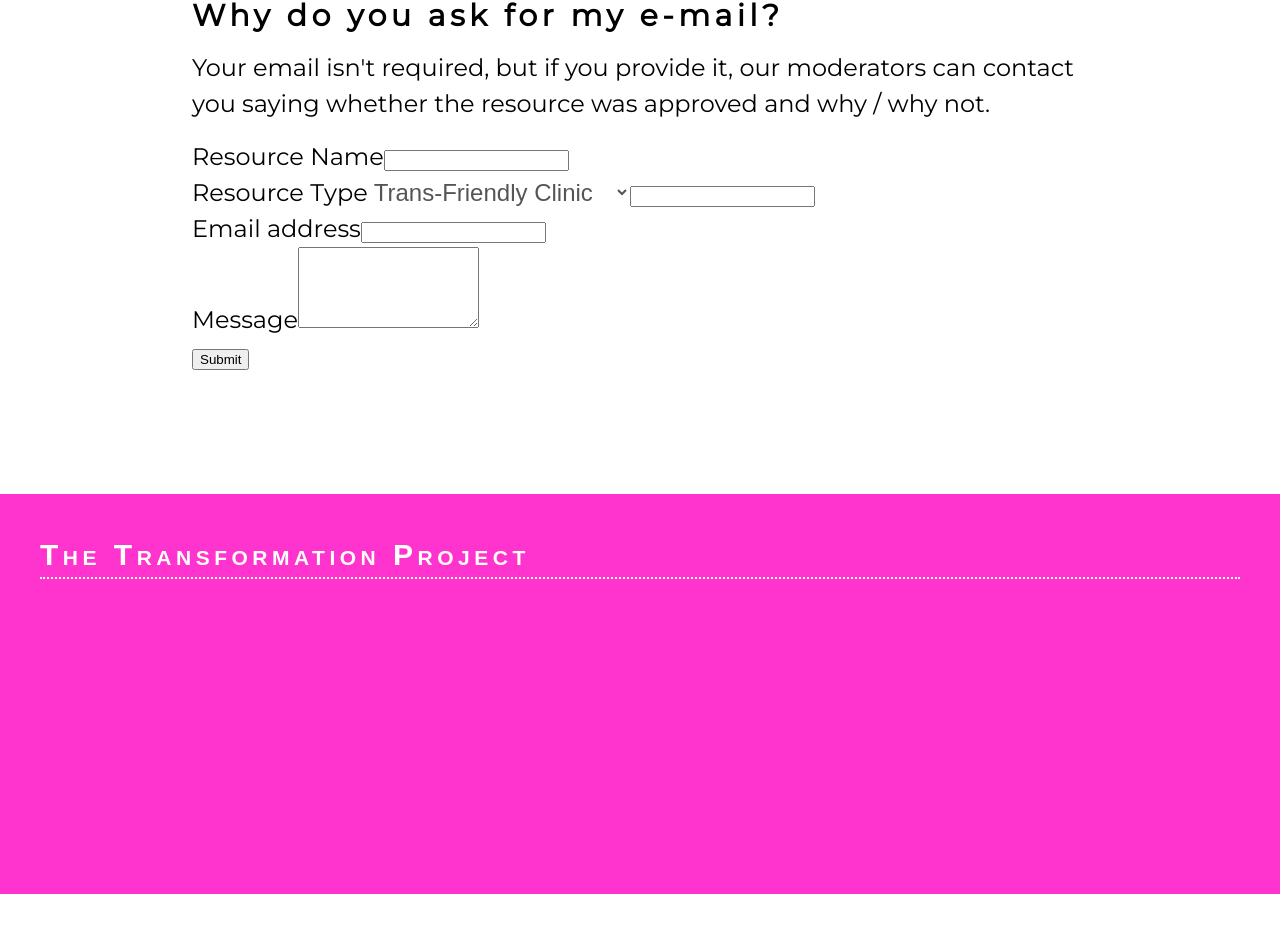
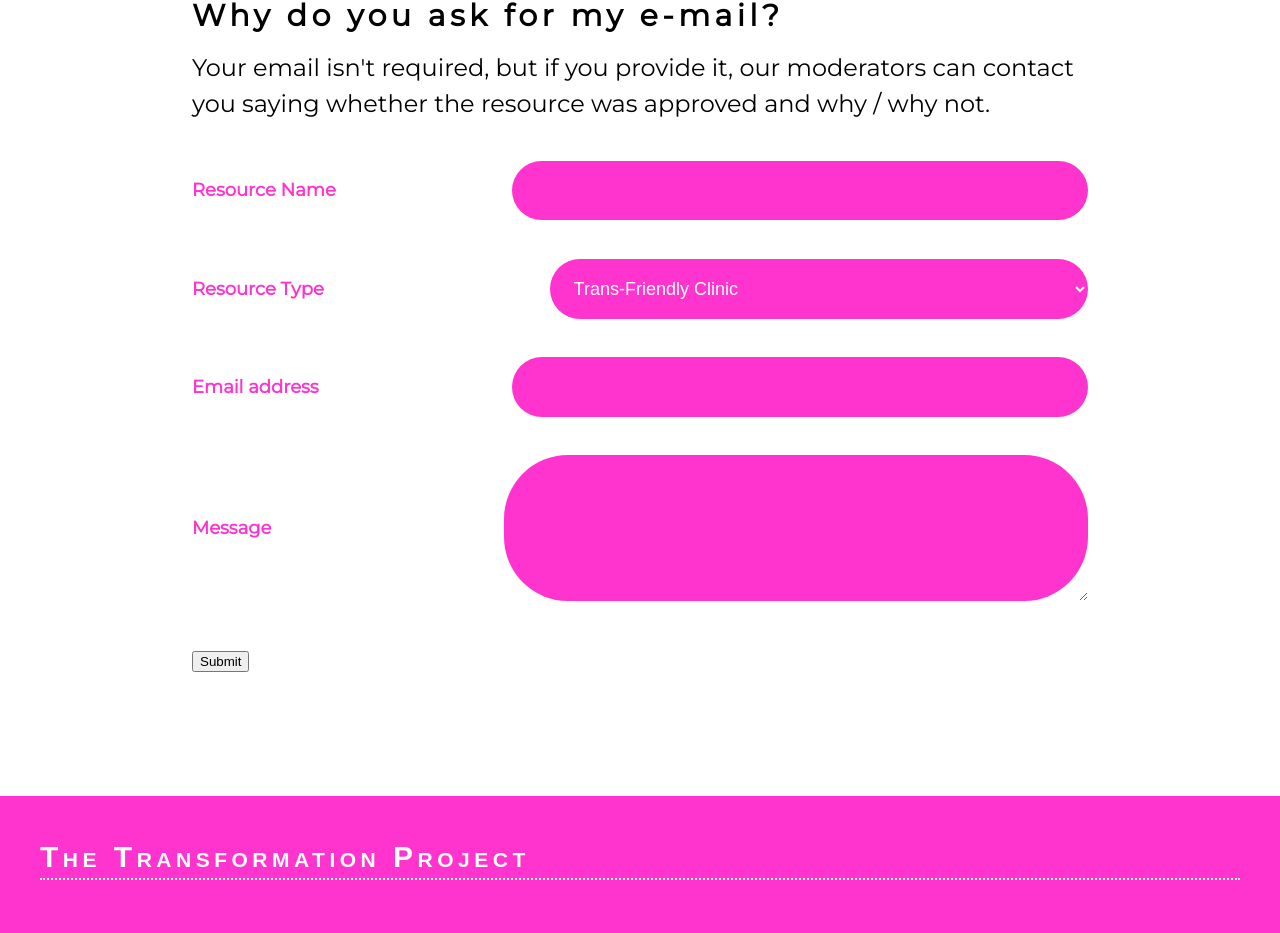
Before and after one commit to themarkfullton/transformation-app-v2, a React (Create React App) app: page /suggest in a window 1280 px wide. Shown: the part 868-1801 px from the top of the page. Before the commit the page ends 1762 px from the top, so only its background shows below. Built offline with nearby package versions, Linux system fonts and the light colour scheme; a web font is replaced by a local one.

Commit message:
Styled suggest resource form

```diff
--- a/src/assets/css/style.css
+++ b/src/assets/css/style.css
@@ -663,6 +663,132 @@
   }
 }
 
+.suggestPage #contact-form {
+  width: 100%;
+}
+
+.suggestPage #contact-form .form-group {
+  display: -webkit-box;
+  display: -ms-flexbox;
+  display: flex;
+  -webkit-box-orient: vertical;
+  -webkit-box-direction: normal;
+      -ms-flex-direction: wrap;
+          flex-direction: wrap;
+  width: 100%;
+  -webkit-box-pack: justify;
+      -ms-flex-pack: justify;
+          justify-content: space-between;
+  margin: 3vw auto;
+  color: #ff33cd;
+}
+
+.suggestPage #contact-form .form-group {
+  font-size: 13px;
+}
+
+@media screen and (min-width: 320px) {
+  .suggestPage #contact-form .form-group {
+    font-size: calc(
+ 13px + 5 *
+ ((100vw - 320px) / 880));
+  }
+}
+
+@media screen and (min-width: 1200px) {
+  .suggestPage #contact-form .form-group {
+    font-size: 18px;
+  }
+}
+
+.suggestPage #contact-form .form-group label {
+  font-weight: bolder;
+  -ms-flex-item-align: center;
+      -ms-grid-row-align: center;
+      align-self: center;
+}
+
+.suggestPage #contact-form .form-group input {
+  width: 60%;
+  padding: 1.5vw;
+  border: none;
+  background-color: #ff33cd;
+  color: #fff;
+  border-radius: 5vw;
+}
+
+.suggestPage #contact-form .form-group input {
+  font-size: 13px;
+}
+
+@media screen and (min-width: 320px) {
+  .suggestPage #contact-form .form-group input {
+    font-size: calc(
+ 13px + 5 *
+ ((100vw - 320px) / 880));
+  }
+}
+
+@media screen and (min-width: 1200px) {
+  .suggestPage #contact-form .form-group input {
+    font-size: 18px;
+  }
+}
+
+.suggestPage #contact-form .form-group select {
+  width: 60%;
+  padding: 1.5vw;
+  border: none;
+  background-color: #ff33cd;
+  color: #fff;
+  border-radius: 5vw;
+}
+
+.suggestPage #contact-form .form-group select {
+  font-size: 13px;
+}
+
+@media screen and (min-width: 320px) {
+  .suggestPage #contact-form .form-group select {
+    font-size: calc(
+ 13px + 5 *
+ ((100vw - 320px) / 880));
+  }
+}
+
+@media screen and (min-width: 1200px) {
+  .suggestPage #contact-form .form-group select {
+    font-size: 18px;
+  }
+}
+
+.suggestPage #contact-form .form-group textarea {
+  width: 60%;
+  padding: 1.8vw;
+  border: none;
+  background-color: #ff33cd;
+  color: #fff;
+  border-radius: 5vw;
+}
+
+.suggestPage #contact-form .form-group textarea {
+  font-size: 13px;
+}
+
+@media screen and (min-width: 320px) {
+  .suggestPage #contact-form .form-group textarea {
+    font-size: calc(
+ 13px + 5 *
+ ((100vw - 320px) / 880));
+  }
+}
+
+@media screen and (min-width: 1200px) {
+  .suggestPage #contact-form .form-group textarea {
+    font-size: 18px;
+  }
+}
+
 .footer {
   margin-top: 15vh;
   background-color: #ff33cd;
--- /dev/null
+++ b/src/assets/scss/_suggest.scss
@@ -0,0 +1,50 @@
+.suggestPage {
+  #contact-form {
+    width: 100%;
+
+    .form-group {
+      display: flex;
+      flex-direction: wrap;
+      width: 100%;
+      justify-content: space-between;
+      margin: 3vw auto;
+      color: $link-colour;
+      @include fluid-type(320px, 1200px, 13px, 18px);
+
+      label {
+        font-weight: bolder;
+        align-self: center;
+      }
+
+      input {
+        width: 60%;
+        padding: 1.5vw;
+        border: none;
+        background-color: $link-colour;
+        color: #fff;
+        border-radius: 5vw;
+        @include fluid-type(320px, 1200px, 13px, 18px);
+      }
+
+      select {
+        width: 60%;
+        padding: 1.5vw;
+        border: none;
+        background-color: $link-colour;
+        color: #fff;
+        border-radius: 5vw;
+        @include fluid-type(320px, 1200px, 13px, 18px);
+      }
+
+      textarea {
+        width: 60%;
+        padding: 1.8vw;
+        border: none;
+        background-color: $link-colour;
+        color: #fff;
+        border-radius: 5vw;
+        @include fluid-type(320px, 1200px, 13px, 18px);
+      }
+    }
+  }
+}
--- a/src/assets/scss/style.scss
+++ b/src/assets/scss/style.scss
@@ -1,4 +1,5 @@
-@import "variables", "navbar", "news", "about", "clinics", "resource", "footer";
+@import "variables", "navbar", "news", "about", "clinics", "resource", "suggest",
+  "footer";
 
 .App {
   width: 100vw;
--- a/src/containers/Suggest/index.js
+++ b/src/containers/Suggest/index.js
@@ -75,8 +75,7 @@ class Suggest extends React.Component {
                             )
                         })}
                     </select>
-            <input type="email" className="form-control" aria-describedby="emailHelp" value={this.state.email} onChange={this.onEmailChange.bind(this)} />
-                </div>
+                    </div>
         <div className="form-group">
             <label htmlFor="exampleInputEmail1">Email address</label>
             <input type="email" className="form-control" aria-describedby="emailHelp" value={this.state.email} onChange={this.onEmailChange.bind(this)} />
```
Also changed, not shown: 1 other file (tests, documents, lock files or other folders).
